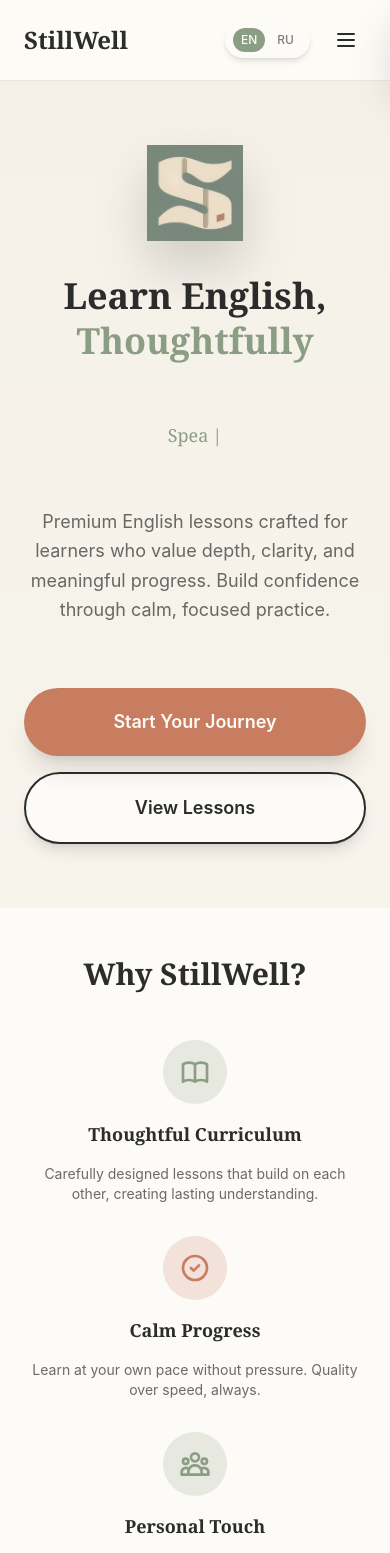
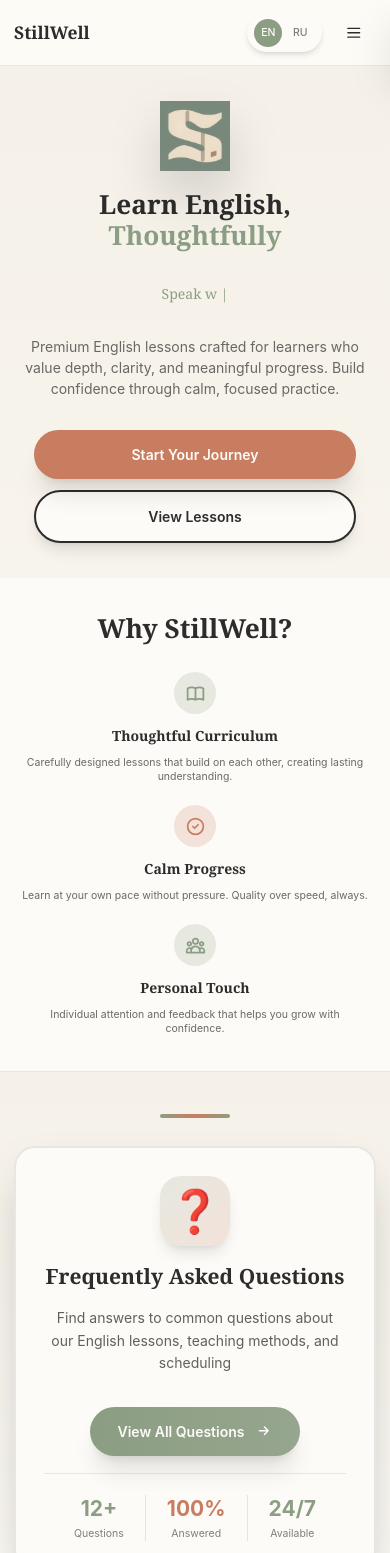
Before and after one commit to saitama43329-droid/stillwell, a Next.js app: page / in a window 390 px wide. Shown: the top 1553 px of the page. Built offline with nearby package versions, Linux system fonts and the light colour scheme.

Commit message:
Fix Russia CSS/CDN issue - inline critical styles for blocked CDN

```diff
--- a/app/globals.css
+++ b/app/globals.css
@@ -2,36 +2,125 @@
 @tailwind components;
 @tailwind utilities;
 
+/* CSS Custom Properties - Fallback for blocked CDN */
+:root {
+  --color-cream: #F5F1E8;
+  --color-sage: #8B9D83;
+  --color-charcoal: #2C2C2C;
+  --color-terracotta: #C97D60;
+  --color-warmWhite: #FDFBF7;
+}
+
 @layer base {
-  body {
-    @apply bg-cream text-charcoal;
-  }
-
   html {
     @apply overflow-x-hidden;
+    scroll-behavior: smooth;
+    -webkit-text-size-adjust: 100%;
   }
 
   body {
-    @apply overflow-x-hidden;
+    @apply bg-cream text-charcoal overflow-x-hidden;
+    /* Inline fallback colors for Russia */
+    background-color: #F5F1E8;
+    color: #2C2C2C;
+    min-height: 100vh;
+    min-height: 100dvh; /* Dynamic viewport height for mobile */
   }
 
   * {
-    @apply box-border;
+    box-sizing: border-box;
   }
 
-  /* Extra small devices (Galaxy Z Fold, iPhone SE 1st gen) */
-  @media (max-width: 360px) {
+  /* Prevent horizontal scroll on all elements */
+  *, *::before, *::after {
+    max-width: 100vw;
+  }
+
+  /* Ultra small devices (Galaxy Z Fold closed: 280px, iPhone SE 1st: 320px) */
+  @media (max-width: 320px) {
+    html {
+      font-size: 12px;
+    }
+
+    body {
+      padding-left: 0.5rem;
+      padding-right: 0.5rem;
+    }
+  }
+
+  /* Extra small devices (Galaxy Z Fold open: 344px, small phones) */
+  @media (min-width: 321px) and (max-width: 360px) {
+    html {
+      font-size: 13px;
+    }
+  }
+
+  /* Small devices (iPhone SE 2nd/3rd: 375px, older iPhones) */
+  @media (min-width: 361px) and (max-width: 390px) {
     html {
       font-size: 14px;
     }
   }
 
   /* Ensure all text wraps properly on small screens */
-  @media (max-width: 440px) {
-    h1, h2, h3, h4, h5, h6, p, span, a, li {
+  @media (max-width: 480px) {
+    h1, h2, h3, h4, h5, h6, p, span, a, li, button {
       word-wrap: break-word;
       overflow-wrap: break-word;
       hyphens: auto;
+      -webkit-hyphens: auto;
+      -ms-hyphens: auto;
+    }
+
+    /* Prevent buttons from overflowing */
+    button, a {
+      max-width: 100%;
+    }
+  }
+
+  /* Touch-friendly tap targets */
+  @media (pointer: coarse) {
+    button, a, [role="button"] {
+      min-height: 44px;
+      min-width: 44px;
     }
   }
 }
+
+@layer components {
+  /* Fallback color classes with !important for Russia CDN issues */
+  .bg-cream { background-color: var(--color-cream, #F5F1E8) !important; }
+  .bg-warmWhite { background-color: var(--color-warmWhite, #FDFBF7) !important; }
+  .bg-sage { background-color: var(--color-sage, #8B9D83) !important; }
+  .bg-charcoal { background-color: var(--color-charcoal, #2C2C2C) !important; }
+  .bg-terracotta { background-color: var(--color-terracotta, #C97D60) !important; }
+
+  .text-cream { color: var(--color-cream, #F5F1E8) !important; }
+  .text-warmWhite { color: var(--color-warmWhite, #FDFBF7) !important; }
+  .text-sage { color: var(--color-sage, #8B9D83) !important; }
+  .text-charcoal { color: var(--color-charcoal, #2C2C2C) !important; }
+  .text-terracotta { color: var(--color-terracotta, #C97D60) !important; }
+}
+
+@layer utilities {
+  /* Safe area insets for notched devices */
+  .safe-area-inset {
+    padding-left: env(safe-area-inset-left);
+    padding-right: env(safe-area-inset-right);
+    padding-bottom: env(safe-area-inset-bottom);
+  }
+
+  /* Prevent text selection on buttons for better UX */
+  .no-select {
+    -webkit-user-select: none;
+    -moz-user-select: none;
+    -ms-user-select: none;
+    user-select: none;
+  }
+
+  /* Smooth scrolling container */
+  .scroll-smooth {
+    scroll-behavior: smooth;
+    -webkit-overflow-scrolling: touch;
+  }
+}
--- a/app/layout.tsx
+++ b/app/layout.tsx
@@ -51,6 +51,44 @@ export const metadata: Metadata = {
   },
 };
 
+// Critical inline CSS for Russia - ensures colors load even if CDN is blocked
+const criticalCSS = `
+  :root {
+    --color-cream: #F5F1E8;
+    --color-sage: #8B9D83;
+    --color-charcoal: #2C2C2C;
+    --color-terracotta: #C97D60;
+    --color-warmWhite: #FDFBF7;
+  }
+  html, body {
+    margin: 0;
+    padding: 0;
+    background-color: #F5F1E8 !important;
+    color: #2C2C2C !important;
+    font-family: Inter, system-ui, -apple-system, BlinkMacSystemFont, 'Segoe UI', Roboto, sans-serif;
+    -webkit-font-smoothing: antialiased;
+    -moz-osx-font-smoothing: grayscale;
+    overflow-x: hidden;
+  }
+  * { box-sizing: border-box; }
+  .bg-cream { background-color: #F5F1E8 !important; }
+  .bg-warmWhite { background-color: #FDFBF7 !important; }
+  .bg-sage { background-color: #8B9D83 !important; }
+  .bg-charcoal { background-color: #2C2C2C !important; }
+  .bg-terracotta { background-color: #C97D60 !important; }
+  .text-cream { color: #F5F1E8 !important; }
+  .text-warmWhite { color: #FDFBF7 !important; }
+  .text-sage { color: #8B9D83 !important; }
+  .text-charcoal { color: #2C2C2C !important; }
+  .text-terracotta { color: #C97D60 !important; }
+  .border-sage { border-color: #8B9D83 !important; }
+  .border-charcoal { border-color: #2C2C2C !important; }
+  .font-serif { font-family: Georgia, Cambria, 'Times New Roman', serif !important; }
+  .font-sans { font-family: Inter, system-ui, sans-serif !important; }
+  @media (max-width: 360px) { html { font-size: 13px; } }
+  @media (max-width: 320px) { html { font-size: 12px; } }
+`;
+
 export default function RootLayout({
   children,
 }: {
@@ -59,13 +97,17 @@ export default function RootLayout({
   return (
     <html lang="en">
       <head>
-        <meta name="viewport" content="width=device-width, initial-scale=1.0" />
+        <meta name="viewport" content="width=device-width, initial-scale=1.0, maximum-scale=5.0" />
         <link rel="icon" href="/logoicon.png" type="image/png" />
         <link rel="apple-touch-icon" href="/logoicon.png" />
         <link rel="manifest" href="/manifest.json" />
         <meta name="theme-color" content="#8B9D83" />
+        {/* Critical CSS inlined for Russia - loads before external CSS */}
+        <style dangerouslySetInnerHTML={{ __html: criticalCSS }} />
+        {/* Preload hint for CSS */}
+        <link rel="preconnect" href="/" />
       </head>
-      <body className="font-sans antialiased">
+      <body className="font-sans antialiased" style={{ backgroundColor: '#F5F1E8', color: '#2C2C2C' }}>
         <LanguageProvider>{children}</LanguageProvider>
         <script
           type="application/ld+json"
--- a/app/page.tsx
+++ b/app/page.tsx
@@ -84,7 +84,10 @@ function MainTypingAnimation({ phrases }: { phrases: string[] }) {
   }, [text, isDeleting, phraseIndex, delta, phrases]);
 
   return (
-    <div className="text-lg sm:text-xl md:text-2xl lg:text-3xl font-serif text-sage h-full flex items-center justify-center text-center max-w-full overflow-hidden">
+    <div
+      className="text-sm xs:text-base sm:text-xl md:text-2xl lg:text-3xl font-serif h-full flex items-center justify-center text-center max-w-full overflow-hidden px-1"
+      style={{ color: '#8B9D83' }}
+    >
       <span className="truncate">{text}</span>
       <span className="animate-pulse ml-1 flex-shrink-0">|</span>
     </div>
@@ -146,14 +149,14 @@ export default function Home() {
   return (
     <main className="min-h-screen flex flex-col">
       {/* Header */}
-      <header className="px-6 py-5 md:px-12 lg:px-16 bg-warmWhite/95 backdrop-blur-sm sticky top-0 z-50 border-b border-charcoal/10">
+      <header className="px-3 xs:px-4 sm:px-6 py-3 sm:py-5 md:px-12 lg:px-16 backdrop-blur-sm sticky top-0 z-50" style={{ backgroundColor: 'rgba(253,251,247,0.95)', borderBottom: '1px solid rgba(44,44,44,0.1)' }}>
         <nav className="max-w-7xl mx-auto flex justify-between items-center">
-          <div className="text-2xl md:text-3xl font-serif font-bold text-charcoal">
+          <div className="text-lg xs:text-xl sm:text-2xl md:text-3xl font-serif font-bold" style={{ color: '#2C2C2C' }}>
             StillWell
           </div>
 
           {/* Desktop Navigation */}
-          <div className="hidden md:flex items-center gap-6 text-sm font-medium text-charcoal">
+          <div className="hidden md:flex items-center gap-6 text-sm font-medium" style={{ color: '#2C2C2C' }}>
             <Link href="/about" className="transition-all duration-200">
               {nav.about}
             </Link>
@@ -167,7 +170,7 @@ export default function Home() {
           </div>
 
           {/* Mobile Menu Button & Language Switcher */}
-          <div className="flex md:hidden items-center gap-4">
+          <div className="flex md:hidden items-center gap-2 xs:gap-3 sm:gap-4">
             <LanguageSwitcher />
             <button
               onClick={() => {
@@ -176,10 +179,11 @@ export default function Home() {
                   menu.classList.toggle('translate-x-full');
                 }
               }}
-              className="p-2 text-charcoal transition-colors"
+              className="p-1.5 sm:p-2 transition-colors min-w-[44px] min-h-[44px] flex items-center justify-center"
+              style={{ color: '#2C2C2C' }}
               aria-label="Toggle menu"
             >
-              <svg className="w-6 h-6" fill="none" stroke="currentColor" viewBox="0 0 24 24">
+              <svg className="w-5 h-5 sm:w-6 sm:h-6" fill="none" stroke="currentColor" viewBox="0 0 24 24">
                 <path strokeLinecap="round" strokeLinejoin="round" strokeWidth={2} d="M4 6h16M4 12h16M4 18h16" />
               </svg>
             </button>
@@ -257,39 +261,39 @@ export default function Home() {
       </header>
 
       {/* Hero Section */}
-      <section className="flex-1 flex items-center justify-center px-6 py-16 md:py-24 bg-gradient-to-b from-cream to-warmWhite/30">
-        <div className="max-w-4xl mx-auto text-center space-y-8 w-full">
+      <section className="flex-1 flex items-center justify-center px-3 xs:px-4 sm:px-6 py-10 sm:py-16 md:py-24" style={{ background: 'linear-gradient(to bottom, #F5F1E8, rgba(253,251,247,0.3))' }}>
+        <div className="max-w-4xl mx-auto text-center space-y-5 sm:space-y-8 w-full">
           {/* Logo */}
-          <div className="flex justify-center mb-6">
+          <div className="flex justify-center mb-4 sm:mb-6">
             <img
               src="/logoicon.png"
               alt="StillWell Logo"
-              className="w-24 h-24 sm:w-32 sm:h-32 md:w-40 md:h-40 object-contain drop-shadow-2xl"
+              className="w-16 h-16 xs:w-20 xs:h-20 sm:w-32 sm:h-32 md:w-40 md:h-40 object-contain drop-shadow-2xl"
             />
           </div>
 
-          <h1 className="text-4xl sm:text-5xl md:text-6xl lg:text-7xl font-serif font-bold text-charcoal leading-tight px-2">
+          <h1 className="text-2xl xs:text-3xl sm:text-5xl md:text-6xl lg:text-7xl font-serif font-bold leading-tight px-1 sm:px-2" style={{ color: '#2C2C2C' }}>
             {t.title}
             <br />
-            <span className="text-sage inline-block" style={{ hyphens: 'auto', wordBreak: 'keep-all' }}>{t.titleAccent}</span>
+            <span className="inline-block" style={{ color: '#8B9D83', hyphens: 'auto', wordBreak: 'keep-all' }}>{t.titleAccent}</span>
           </h1>
 
-          <div className="h-20 flex items-center justify-center w-full">
+          <div className="h-14 sm:h-20 flex items-center justify-center w-full px-2">
             {mounted && <MainTypingAnimation phrases={t.typingPhrases} />}
           </div>
 
-          <p className="text-lg md:text-xl text-charcoal/70 max-w-2xl mx-auto leading-relaxed">
+          <p className="text-sm xs:text-base sm:text-lg md:text-xl max-w-2xl mx-auto leading-relaxed px-2" style={{ color: 'rgba(44,44,44,0.7)' }}>
             {t.subtitle}
           </p>
 
-          <div className="flex flex-col sm:flex-row gap-4 justify-center items-center pt-8 w-full max-w-md sm:max-w-2xl mx-auto">
+          <div className="flex flex-col sm:flex-row gap-3 sm:gap-4 justify-center items-center pt-4 sm:pt-8 w-full max-w-sm sm:max-w-2xl mx-auto px-2">
             <Link href="/start-journey" className="w-full sm:w-auto">
-              <button className="w-full sm:w-auto px-10 py-5 bg-terracotta text-warmWhite rounded-full text-lg font-semibold hover:bg-terracotta/90 transition-all duration-300 shadow-xl hover:shadow-2xl transform hover:-translate-y-1 active:scale-95">
+              <button className="w-full sm:w-auto px-6 xs:px-8 sm:px-10 py-3 xs:py-4 sm:py-5 rounded-full text-sm xs:text-base sm:text-lg font-semibold transition-all duration-300 shadow-xl hover:shadow-2xl transform hover:-translate-y-1 active:scale-95" style={{ backgroundColor: '#C97D60', color: '#FDFBF7' }}>
                 {t.startJourney}
               </button>
             </Link>
             <Link href="/view-lessons" className="w-full sm:w-auto">
-              <button className="w-full sm:w-auto px-10 py-5 bg-warmWhite border-2 border-charcoal text-charcoal rounded-full text-lg font-semibold hover:bg-charcoal hover:text-warmWhite transition-all duration-300 shadow-lg hover:shadow-xl active:scale-95">
+              <button className="w-full sm:w-auto px-6 xs:px-8 sm:px-10 py-3 xs:py-4 sm:py-5 border-2 rounded-full text-sm xs:text-base sm:text-lg font-semibold transition-all duration-300 shadow-lg hover:shadow-xl active:scale-95" style={{ backgroundColor: '#FDFBF7', borderColor: '#2C2C2C', color: '#2C2C2C' }}>
                 {t.viewLessons}
               </button>
             </Link>
@@ -298,18 +302,18 @@ export default function Home() {
       </section>
 
       {/* Features Section */}
-      <section className="px-4 sm:px-6 py-12 sm:py-20 md:py-24 bg-warmWhite">
+      <section className="px-3 xs:px-4 sm:px-6 py-10 sm:py-16 md:py-24" style={{ backgroundColor: '#FDFBF7' }}>
         <div className="max-w-6xl mx-auto">
-          <h2 className="text-3xl sm:text-4xl md:text-5xl font-serif font-bold text-center mb-12 sm:mb-16 text-charcoal break-words">
+          <h2 className="text-2xl xs:text-3xl sm:text-4xl md:text-5xl font-serif font-bold text-center mb-8 sm:mb-12 md:mb-16 break-words px-2" style={{ color: '#2C2C2C' }}>
             {t.whyTitle}
           </h2>
-          <div className="grid md:grid-cols-3 gap-8 sm:gap-10 md:gap-12">
-            <div className="text-center space-y-4 px-2">
-              <div className="w-16 h-16 mx-auto bg-sage/20 rounded-full flex items-center justify-center">
+          <div className="grid md:grid-cols-3 gap-6 sm:gap-8 md:gap-12">
+            <div className="text-center space-y-3 sm:space-y-4 px-2">
+              <div className="w-12 h-12 sm:w-16 sm:h-16 mx-auto rounded-full flex items-center justify-center" style={{ backgroundColor: 'rgba(139,157,131,0.2)' }}>
                 <svg
-                  className="w-8 h-8 text-sage"
+                  className="w-6 h-6 sm:w-8 sm:h-8"
                   fill="none"
-                  stroke="currentColor"
+                  stroke="#8B9D83"
                   viewBox="0 0 24 24"
                 >
                   <path
@@ -320,20 +324,20 @@ export default function Home() {
                   />
                 </svg>
               </div>
-              <h3 className="text-lg sm:text-xl font-serif font-bold text-charcoal break-words">
+              <h3 className="text-base sm:text-lg md:text-xl font-serif font-bold break-words" style={{ color: '#2C2C2C' }}>
                 {t.thoughtfulTitle}
               </h3>
-              <p className="text-sm sm:text-base text-charcoal/70 break-words">
+              <p className="text-xs sm:text-sm md:text-base break-words" style={{ color: 'rgba(44,44,44,0.7)' }}>
                 {t.thoughtfulDesc}
               </p>
             </div>
 
-            <div className="text-center space-y-4 px-2">
-              <div className="w-16 h-16 mx-auto bg-terracotta/20 rounded-full flex items-center justify-center">
+            <div className="text-center space-y-3 sm:space-y-4 px-2">
+              <div className="w-12 h-12 sm:w-16 sm:h-16 mx-auto rounded-full flex items-center justify-center" style={{ backgroundColor: 'rgba(201,125,96,0.2)' }}>
                 <svg
-                  className="w-8 h-8 text-terracotta"
+                  className="w-6 h-6 sm:w-8 sm:h-8"
                   fill="none"
-                  stroke="currentColor"
+                  stroke="#C97D60"
                   viewBox="0 0 24 24"
                 >
                   <path
@@ -344,20 +348,20 @@ export default function Home() {
                   />
                 </svg>
               </div>
-              <h3 className="text-lg sm:text-xl font-serif font-bold text-charcoal break-words">
+              <h3 className="text-base sm:text-lg md:text-xl font-serif font-bold break-words" style={{ color: '#2C2C2C' }}>
                 {t.calmTitle}
               </h3>
-              <p className="text-sm sm:text-base text-charcoal/70 break-words">
+              <p className="text-xs sm:text-sm md:text-base break-words" style={{ color: 'rgba(44,44,44,0.7)' }}>
                 {t.calmDesc}
               </p>
             </div>
 
-            <div className="text-center space-y-4 px-2">
-              <div className="w-16 h-16 mx-auto bg-sage/20 rounded-full flex items-center justify-center">
+            <div className="text-center space-y-3 sm:space-y-4 px-2">
+              <div className="w-12 h-12 sm:w-16 sm:h-16 mx-auto rounded-full flex items-center justify-center" style={{ backgroundColor: 'rgba(139,157,131,0.2)' }}>
                 <svg
-                  className="w-8 h-8 text-sage"
+                  className="w-6 h-6 sm:w-8 sm:h-8"
                   fill="none"
-                  stroke="currentColor"
+                  stroke="#8B9D83"
                   viewBox="0 0 24 24"
                 >
                   <path
@@ -368,10 +372,10 @@ export default function Home() {
                   />
                 </svg>
               </div>
-              <h3 className="text-lg sm:text-xl font-serif font-bold text-charcoal break-words">
+              <h3 className="text-base sm:text-lg md:text-xl font-serif font-bold break-words" style={{ color: '#2C2C2C' }}>
                 {t.personalTitle}
               </h3>
-              <p className="text-sm sm:text-base text-charcoal/70 break-words">
+              <p className="text-xs sm:text-sm md:text-base break-words" style={{ color: 'rgba(44,44,44,0.7)' }}>
                 {t.personalDesc}
               </p>
             </div>
@@ -455,27 +459,27 @@ export default function Home() {
       </section>
 
       {/* Footer */}
-      <footer className="px-6 py-12 bg-charcoal text-warmWhite">
-        <div className="max-w-7xl mx-auto text-center space-y-4">
-          <div className="text-2xl font-serif font-bold">StillWell</div>
-          <p className="text-base text-warmWhite/70">
+      <footer className="px-3 xs:px-4 sm:px-6 py-8 sm:py-12" style={{ backgroundColor: '#2C2C2C', color: '#FDFBF7' }}>
+        <div className="max-w-7xl mx-auto text-center space-y-3 sm:space-y-4">
+          <div className="text-xl sm:text-2xl font-serif font-bold">StillWell</div>
+          <p className="text-sm sm:text-base" style={{ color: 'rgba(253,251,247,0.7)' }}>
             {t.footerTagline}
           </p>
-          <p className="text-sm text-warmWhite/50">
+          <p className="text-xs sm:text-sm" style={{ color: 'rgba(253,251,247,0.5)' }}>
             {t.footerTeacher}
           </p>
-          <div className="pt-4 pb-4 border-t border-warmWhite/10 mt-4">
-            <p className="text-xs text-warmWhite/40 mb-2">{t.addressLabel}</p>
-            <p className="text-sm text-warmWhite/60">
+          <div className="pt-3 sm:pt-4 pb-3 sm:pb-4 mt-3 sm:mt-4" style={{ borderTop: '1px solid rgba(253,251,247,0.1)' }}>
+            <p className="text-xs mb-2" style={{ color: 'rgba(253,251,247,0.4)' }}>{t.addressLabel}</p>
+            <p className="text-xs sm:text-sm px-2" style={{ color: 'rgba(253,251,247,0.6)' }}>
               {t.footerAddress}
             </p>
           </div>
-          <div className="flex flex-wrap justify-center gap-3 sm:gap-6 pt-2 text-xs px-4">
-            <Link href="/privacy" className="transition-colors text-warmWhite/50 break-words text-center">
+          <div className="flex flex-wrap justify-center gap-2 sm:gap-6 pt-2 text-xs px-2">
+            <Link href="/privacy" className="transition-colors break-words text-center" style={{ color: 'rgba(253,251,247,0.5)' }}>
               {t.privacyPolicy}
             </Link>
-            <span className="text-warmWhite/30 hidden sm:inline">•</span>
-            <Link href="/terms" className="transition-colors text-warmWhite/50 break-words text-center">
+            <span className="hidden sm:inline" style={{ color: 'rgba(253,251,247,0.3)' }}>•</span>
+            <Link href="/terms" className="transition-colors break-words text-center" style={{ color: 'rgba(253,251,247,0.5)' }}>
               {t.termsOfService}
             </Link>
           </div>
--- a/components/LanguageSwitcher.tsx
+++ b/components/LanguageSwitcher.tsx
@@ -6,24 +6,27 @@ export default function LanguageSwitcher() {
   const { language, setLanguage } = useLanguage();
 
   return (
-    <div className="flex items-center gap-1 sm:gap-2 bg-warmWhite rounded-full px-2 sm:px-4 py-1.5 sm:py-2 shadow-md">
+    <div
+      className="flex items-center gap-0.5 xs:gap-1 sm:gap-2 rounded-full px-1 xs:px-2 sm:px-4 py-1 xs:py-1.5 sm:py-2 shadow-md"
+      style={{ backgroundColor: '#FDFBF7' }}
+    >
       <button
         onClick={() => setLanguage('en')}
-        className={`px-2 sm:px-3 py-1 rounded-full text-xs sm:text-sm font-medium transition-all ${
-          language === 'en'
-            ? 'bg-sage text-warmWhite'
-            : 'text-charcoal/60 hover:text-charcoal'
-        }`}
+        className="px-1.5 xs:px-2 sm:px-3 py-0.5 xs:py-1 rounded-full text-[10px] xs:text-xs sm:text-sm font-medium transition-all min-w-[28px] min-h-[28px] flex items-center justify-center"
+        style={language === 'en'
+          ? { backgroundColor: '#8B9D83', color: '#FDFBF7' }
+          : { color: 'rgba(44,44,44,0.6)' }
+        }
       >
         EN
       </button>
       <button
         onClick={() => setLanguage('ru')}
-        className={`px-2 sm:px-3 py-1 rounded-full text-xs sm:text-sm font-medium transition-all ${
-          language === 'ru'
-            ? 'bg-sage text-warmWhite'
-            : 'text-charcoal/60 hover:text-charcoal'
-        }`}
+        className="px-1.5 xs:px-2 sm:px-3 py-0.5 xs:py-1 rounded-full text-[10px] xs:text-xs sm:text-sm font-medium transition-all min-w-[28px] min-h-[28px] flex items-center justify-center"
+        style={language === 'ru'
+          ? { backgroundColor: '#8B9D83', color: '#FDFBF7' }
+          : { color: 'rgba(44,44,44,0.6)' }
+        }
       >
         RU
       </button>
--- a/tailwind.config.ts
+++ b/tailwind.config.ts
@@ -8,6 +8,14 @@ const config: Config = {
     "./lib/**/*.{js,ts,jsx,tsx}",
   ],
   theme: {
+    screens: {
+      'xs': '360px',   // Galaxy Z Fold open, small phones
+      'sm': '640px',   // Default Tailwind
+      'md': '768px',   // Default Tailwind
+      'lg': '1024px',  // Default Tailwind
+      'xl': '1280px',  // Default Tailwind
+      '2xl': '1536px', // Default Tailwind
+    },
     extend: {
       colors: {
         cream: "#F5F1E8",
```
Also changed, not shown: next.config.js (+39 -0 lines), 2 other files (tests, documents, lock files or other folders).
